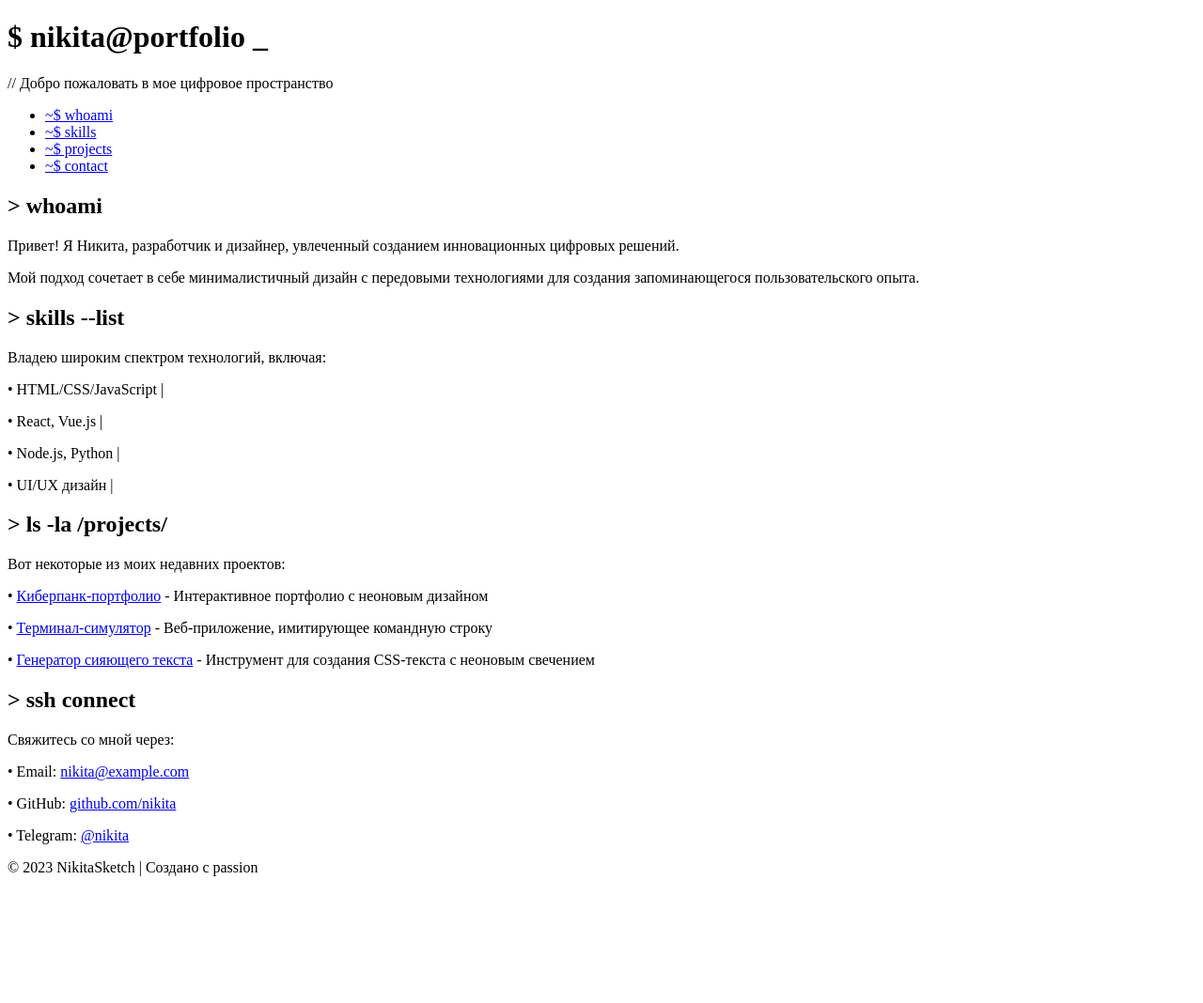
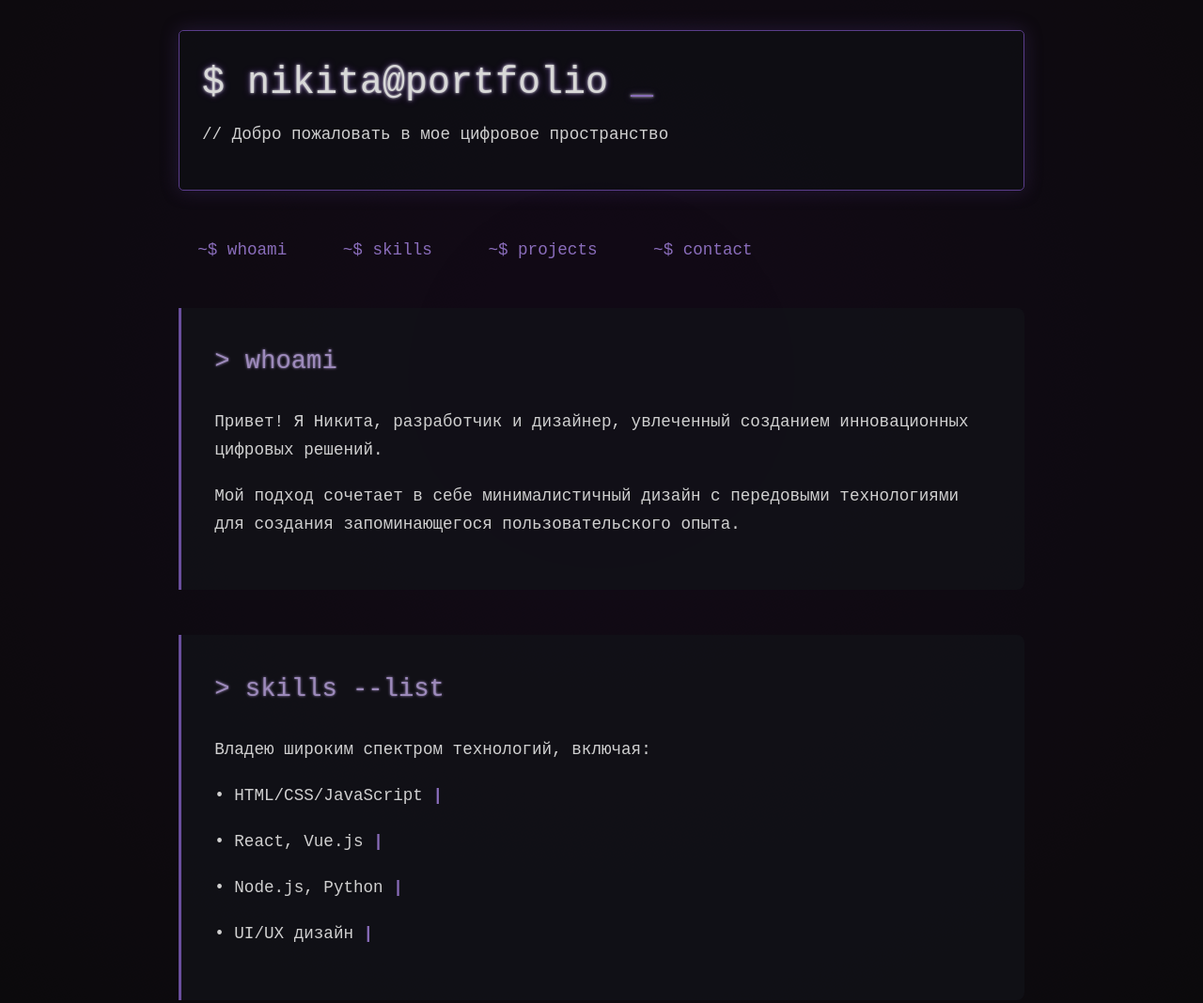
Before and after one commit to Gonor13/NikitaSketch, a plain HTML site: page index.html in a window 1280 px wide. Shown: the top 1068 px of the page at 94% size. Before the commit the page ends 949 px from the top, so only its background shows below. Drawn offline with Linux system fonts and the light colour scheme.

Commit message:
Update index.html

```diff
--- a/index.html
+++ b/index.html
@@ -4,7 +4,198 @@
     <meta charset="UTF-8">
     <meta name="viewport" content="width=device-width, initial-scale=1.0">
     <title>NikitaSketch | Портфолио</title>
-    <link rel="stylesheet" href="style.css">
+    <style>
+        * {
+            margin: 0;
+            padding: 0;
+            box-sizing: border-box;
+            font-family: 'Courier New', monospace;
+        }
+
+        body {
+            background-color: #0a0a0a;
+            color: #e0e0e0;
+            line-height: 1.6;
+            overflow-x: hidden;
+            padding: 2rem;
+            min-height: 100vh;
+            position: relative;
+        }
+
+        .background {
+            position: fixed;
+            top: -50%;
+            left: -50%;
+            width: 200%;
+            height: 200%;
+            z-index: -1;
+            background:
+                radial-gradient(
+                    circle at center,
+                    rgba(70, 0, 110, 0.15) 0%,
+                    rgba(0, 0, 0, 0) 60%
+                );
+            animation: gradientMove 20s ease-in-out infinite;
+        }
+
+        @keyframes gradientMove {
+            0%, 100% {
+                transform: rotate(0deg) scale(1);
+                opacity: 0.7;
+            }
+            50% {
+                transform: rotate(120deg) scale(1.3);
+                opacity: 0.9;
+            }
+        }
+
+        .container {
+            max-width: 900px;
+            margin: 0 auto;
+            position: relative;
+            z-index: 2;
+        }
+
+        header {
+            margin-bottom: 3rem;
+            padding: 1.5rem;
+            border: 1px solid #5a3d8a;
+            box-shadow: 0 0 20px rgba(90, 61, 138, 0.3);
+            border-radius: 5px;
+            background: rgba(15, 15, 20, 0.7);
+        }
+
+        h1 {
+            color: #d8d8d8;
+            text-shadow: 0 0 3px #d8d8d8, 0 0 7px #5a3d8a;
+            font-size: 2.5rem;
+            margin-bottom: 0.5rem;
+            font-weight: 400;
+        }
+
+        .blink {
+            animation: blink 1.2s step-end infinite;
+            color: #8a6dbb;
+            font-weight: bold;
+        }
+
+        @keyframes blink {
+            0%, 100% { opacity: 1; }
+            50% { opacity: 0.6; }
+        }
+
+        nav ul {
+            list-style: none;
+            display: flex;
+            flex-wrap: wrap;
+            gap: 1.2rem;
+            margin: 2.5rem 0;
+        }
+
+        nav a {
+            color: #8a6dbb;
+            text-decoration: none;
+            font-size: 1.1rem;
+            position: relative;
+            padding: 0.6rem 1.2rem;
+            transition: all 0.4s ease;
+            border: 1px solid transparent;
+            border-radius: 3px;
+        }
+
+        nav a:hover {
+            color: #e0e0e0;
+            text-shadow: 0 0 4px #e0e0e0;
+            border: 1px solid #6a4f9d;
+            box-shadow: 0 0 12px rgba(106, 79, 157, 0.4);
+            background: rgba(106, 79, 157, 0.1);
+        }
+
+        section {
+            margin: 3rem 0;
+            padding: 2.2rem;
+            border-left: 3px solid #6a4f9d;
+            background: rgba(18, 18, 24, 0.8);
+            border-radius: 0 8px 8px 0;
+            opacity: 1;
+            transform: none;
+        }
+
+        h2 {
+            color: #9d8abb;
+            margin-bottom: 1.8rem;
+            font-size: 1.7rem;
+            text-shadow: 0 0 3px #9d8abb;
+            font-weight: 400;
+        }
+
+        p {
+            margin-bottom: 1.2rem;
+            font-size: 1.1rem;
+            color: #d0d0d0;
+            line-height: 1.7;
+        }
+
+        .content-link {
+            color: #7db4bb;
+            text-decoration: none;
+            text-shadow: 0 0 2px #7db4bb;
+            transition: all 0.3s ease;
+            padding: 0.1rem 0.3rem;
+            border-radius: 2px;
+        }
+
+        .content-link:hover {
+            color: #c0e6eb;
+            text-shadow: 0 0 4px #c0e6eb;
+            background: rgba(125, 180, 187, 0.15);
+        }
+
+        footer {
+            margin-top: 5rem;
+            text-align: center;
+            padding: 2rem 1.5rem;
+            border-top: 1px solid #2a2a35;
+            font-size: 0.9rem;
+            color: #777;
+            background: rgba(15, 15, 20, 0.6);
+            border-radius: 8px;
+        }
+
+        @media (max-width: 768px) {
+            body {
+                padding: 1.2rem;
+            }
+
+            h1 {
+                font-size: 2rem;
+            }
+
+            nav ul {
+                flex-direction: column;
+                gap: 1rem;
+            }
+
+            section {
+                padding: 1.8rem;
+                margin: 2.5rem 0;
+            }
+
+            nav a {
+                padding: 0.7rem;
+                text-align: center;
+            }
+        }
+
+        body {
+            animation: fadeIn 1.2s ease-out;
+        }
+
+        @keyframes fadeIn {
+            from { opacity: 0; }
+            to { opacity: 1; }
+        }
+    </style>
 </head>
 <body>
     <div class="background"></div>
@@ -64,13 +255,6 @@
         // Простые и надежные эффекты
         console.log('🚀 Сайт NikitaSketch загружен!');
 
-        // Показываем все секции сразу
-        document.querySelectorAll('section').forEach(section => {
-            section.style.opacity = '1';
-            section.style.transform = 'translateY(0)';
-            section.style.transition = 'all 0.8s ease';
-        });
-
         // Эффекты для навигации
         document.querySelectorAll('nav a').forEach(link => {
             link.onmouseenter = function() {
```
